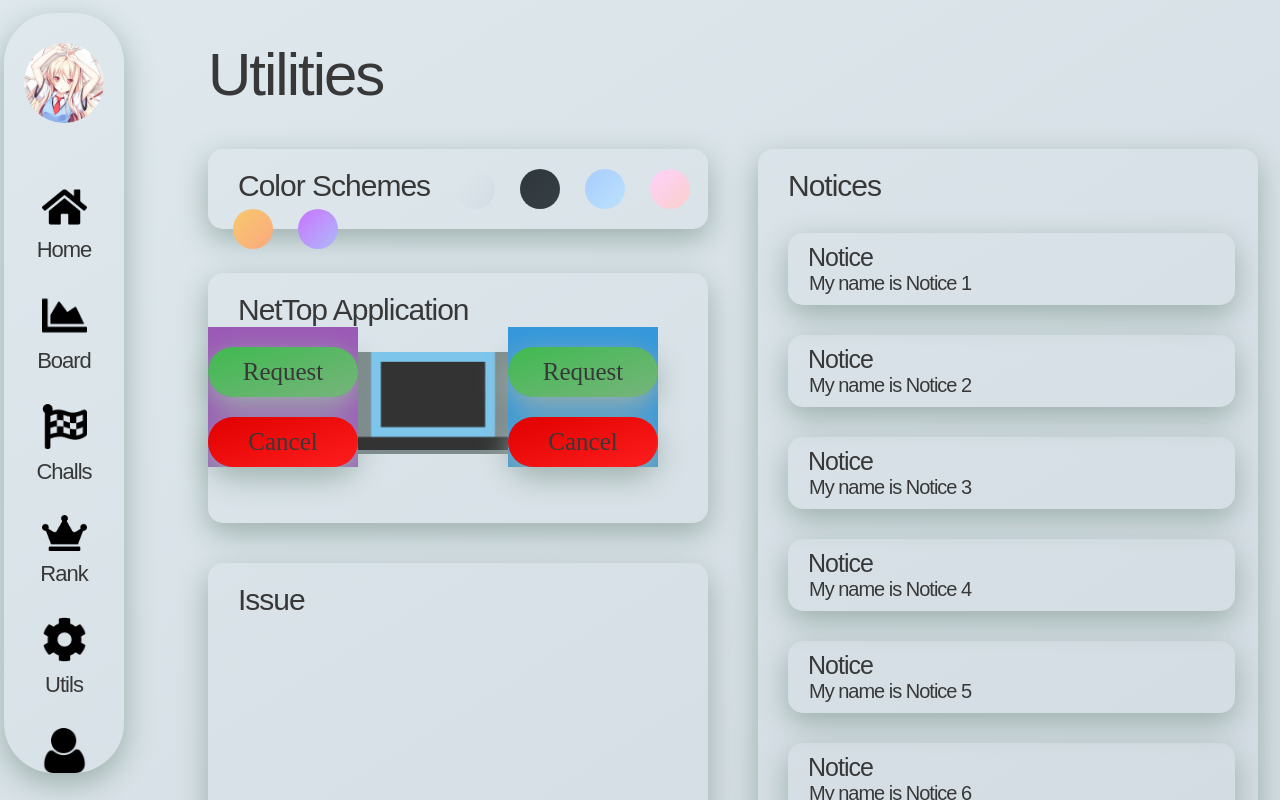
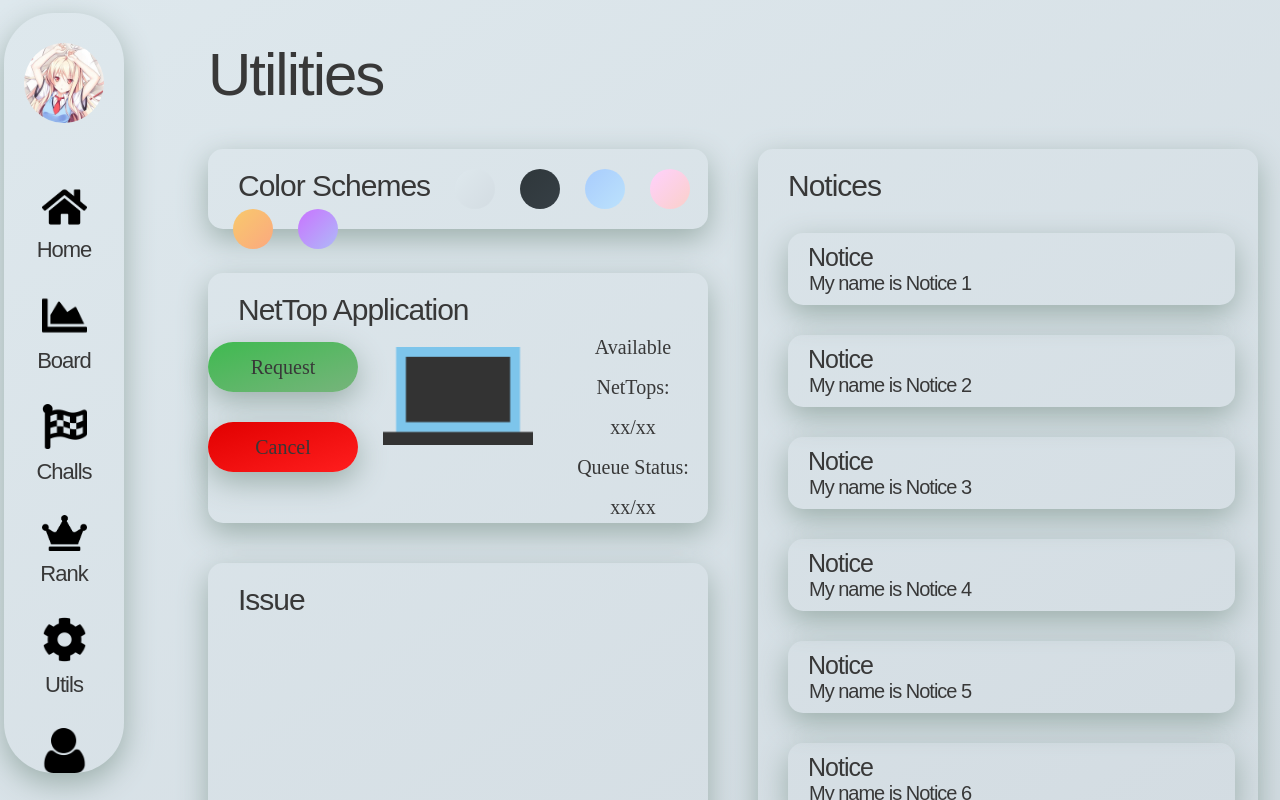
Before and after one commit to Endcat/ciscn-ctfplatform, a Vue app: page /utils in a window 1280 px wide. Built offline with nearby package versions, Linux system fonts and the light colour scheme.

Commit message:
Update utils nettop apply

```diff
--- a/src/views/Utils.vue
+++ b/src/views/Utils.vue
@@ -30,8 +30,10 @@
                     <img src="@/assets/icons/laptop.png" id="nettop-img" alt="nettop-img">
                 </div>
                 <div id="apply-right">
-                    <div :style="$store.state.activeScheme.boxShadow" class="request-btn nettop-btn" >Request</div>
-                    <div :style="$store.state.activeScheme.boxShadow" class="cancel-btn nettop-btn" >Cancel</div>
+                    Available NetTops:<br/>
+                    xx/xx<br/>
+                    Queue Status:<br/>
+                    xx/xx
                 </div>
 
             </div>
@@ -241,7 +243,7 @@
         position: relative;
         width: 150px;
         height: 50px;
-        font-size: 25px;
+        font-size: 20px;
         line-height: 50px;
         border-radius: 50px;
         text-align: center;
@@ -262,7 +264,7 @@
         position: relative;
         width: 150px;
         height: 50px;
-        font-size: 25px;
+        font-size: 20px;
         line-height: 50px;
         border-radius: 50px;
         text-align: center;
@@ -280,31 +282,42 @@
 
     }
     .nettop-btn{
-        display: block;
+        display: inline-block;
         position: relative;
-        margin-top: 20px;
+        margin: 15px auto;
     }
     #nettop-img{
+        padding-top: 20px;
         width: 150px;
         position: relative;
     }
     #apply-left{
         width: 30%;
+        text-align: center;
+        display: inline-block;
+        float: left;
+        position: relative;
+    }
+    #apply-mid{
+        width: 40%;
+        text-align: center;
+        margin: 0 auto;
         display: inline-block;
         position: relative;
-        background: #9b59b6;
     }
-    #apply-mid{
+    #apply-right{
+        width: 30%;
+        text-align: center;
+        line-height: 40px;
+        font-size: 20px;
+        float: right;
         display: inline-block;
         position: relative;
-        background: #7f8c8d;
-    }
-    #apply-right{
-        display: inline-block;
-        position: relative;
-        background: #3498db;
     }
     .apply-board-title{
         display: block;
     }
+    .nettop-status{
+        text-align: center;
+    }
 </style>
```
